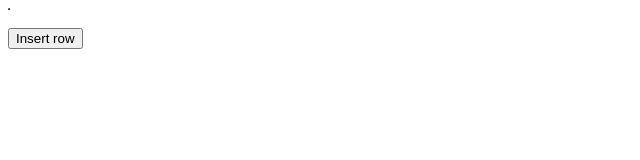
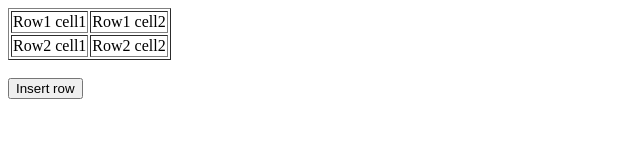
Before and after one commit to acciojob/create-table-1-areebkhan274427, a website: page main.html in a window 1280 px wide. Shown: the whole page, without its empty margins (0-640 px from the left). Drawn offline with Linux system fonts and the light colour scheme.

Commit message:
created a submission

```diff
--- a/main.html
+++ b/main.html
@@ -10,7 +10,10 @@
 
 <body>
 	<table id="sampleTable" border="1">
-
+		<tr><td>Row1 cell1</td>
+		<td>Row1 cell2</td></tr>
+		<tr><td>Row2 cell1</td>
+		<td>Row2 cell2</td></tr>
 	</table><br>
 
 	<input type="button" onclick="insert_Row()" value="Insert row">
```
